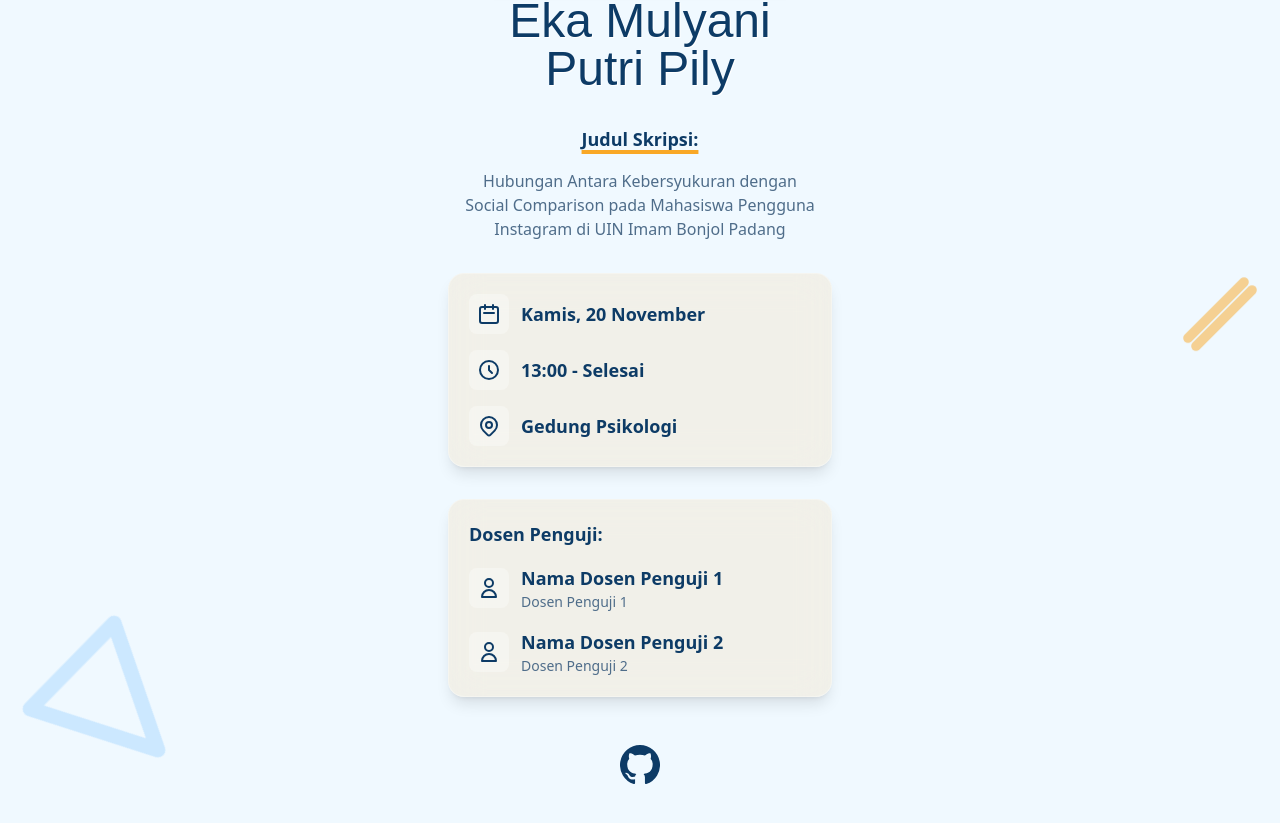
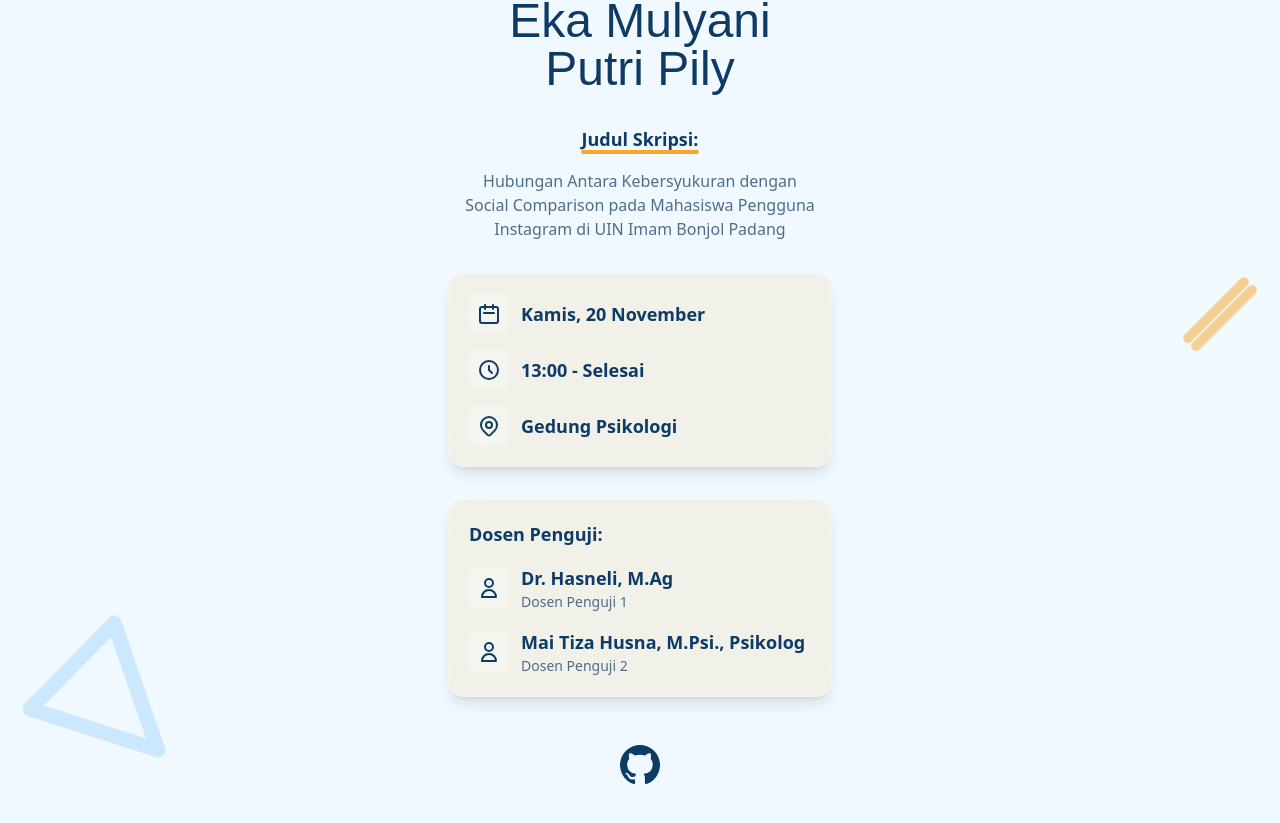
Before and after one commit to Ikiiloh/undangan-sempro, a React (Vite) app: page / in a window 1280 px wide. Shown: the part 555-1378 px from the top of the page. Built offline with nearby package versions, Linux system fonts and the light colour scheme.

Commit message:
fix: update examiners' names in invitationData

```diff
--- a/src/App.tsx
+++ b/src/App.tsx
@@ -14,8 +14,8 @@ function App() {
     location: "Gedung Psikologi", // Tambahkan lokasi di sini
     imageUrl: "https://res.cloudinary.com/dlcljeoih/image/upload/v1762686583/IMG_9252_kfrz5g.jpg", // Menggunakan placeholder
     examiners: [
-      { name: "Nama Dosen Penguji 1", role: "Dosen Penguji 1" },
-      { name: "Nama Dosen Penguji 2", role: "Dosen Penguji 2" },
+      { name: "Dr. Hasneli, M.Ag", role: "Dosen Penguji 1" },
+      { name: "Mai Tiza Husna, M.Psi., Psikolog", role: "Dosen Penguji 2" },
     ],
   };
 
```
